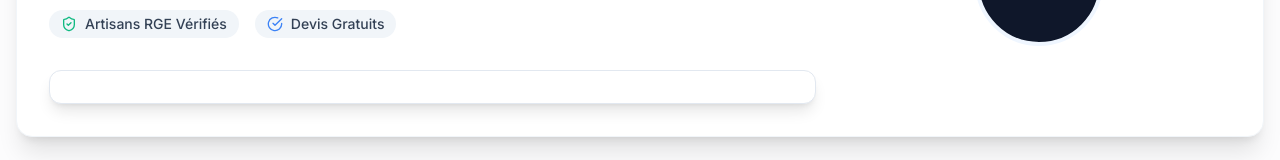
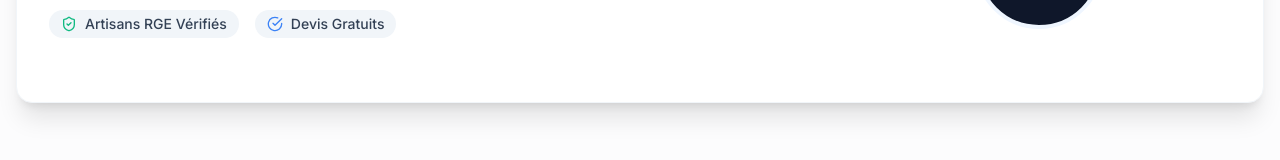
Before and after one commit to baguettecroissant/cercle-artisans.fr, a Next.js app: page /ville/bordeaux in a window 1280 px wide. Shown: the part 637-797 px from the top of the page. Built offline with nearby package versions, Linux system fonts and the light colour scheme.

Commit message:
fix: remove QuoteWidget from city hub pages

```diff
--- a/src/app/ville/[citySlug]/page.tsx
+++ b/src/app/ville/[citySlug]/page.tsx
@@ -5,7 +5,6 @@ import { notFound } from "next/navigation";
 import Image from "next/image";
 import { MapPin, ArrowRight, ShieldCheck, CheckCircle } from "lucide-react";
 import { NearbyCities } from "@/components/NearbyCities";
-import { QuoteWidget } from "@/components/QuoteWidget";
 
 // Force static generation for the cities we know about
 export async function generateStaticParams() {
@@ -83,9 +82,6 @@ export default function CityHubPage({ params }: { params: { citySlug: string } }
                                 </span>
                             </div>
 
-                            <div id="devis">
-                                <QuoteWidget />
-                            </div>
                         </div>
                         <div className="md:w-1/3 flex justify-center">
                             {/* Simple visual rep of the city/dept code */}
```
